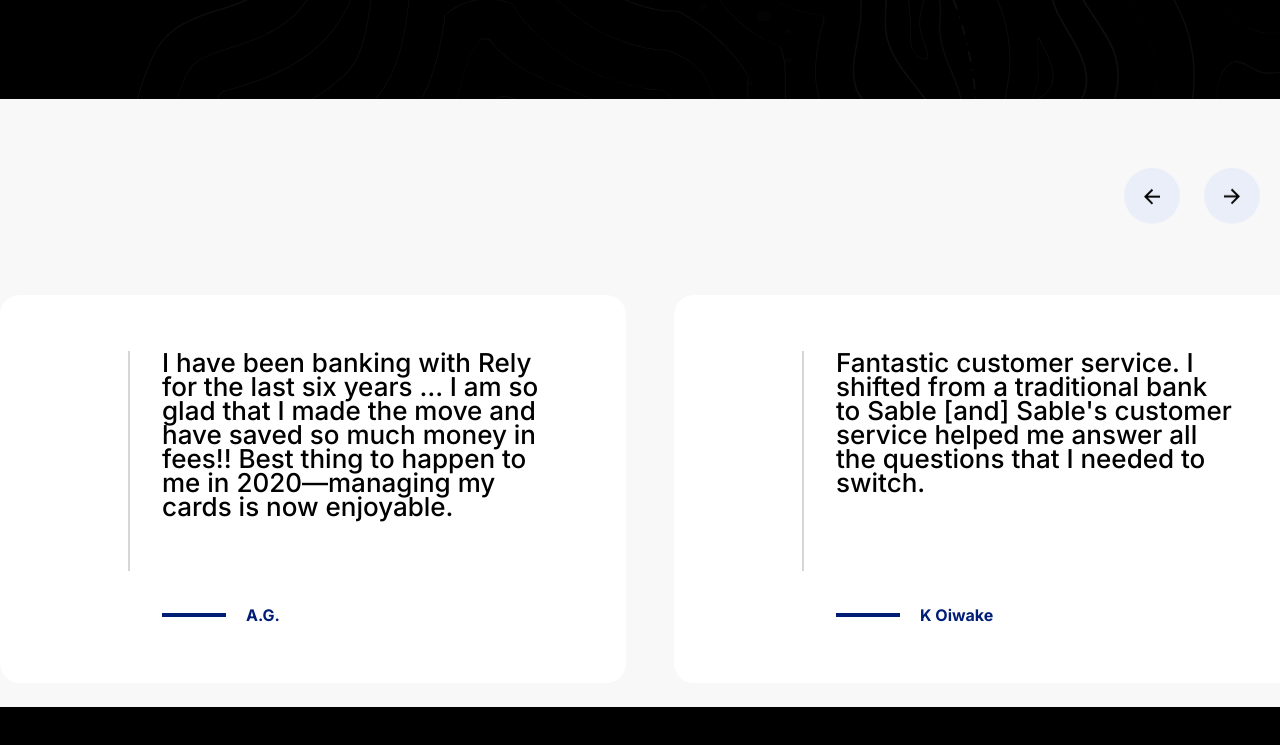
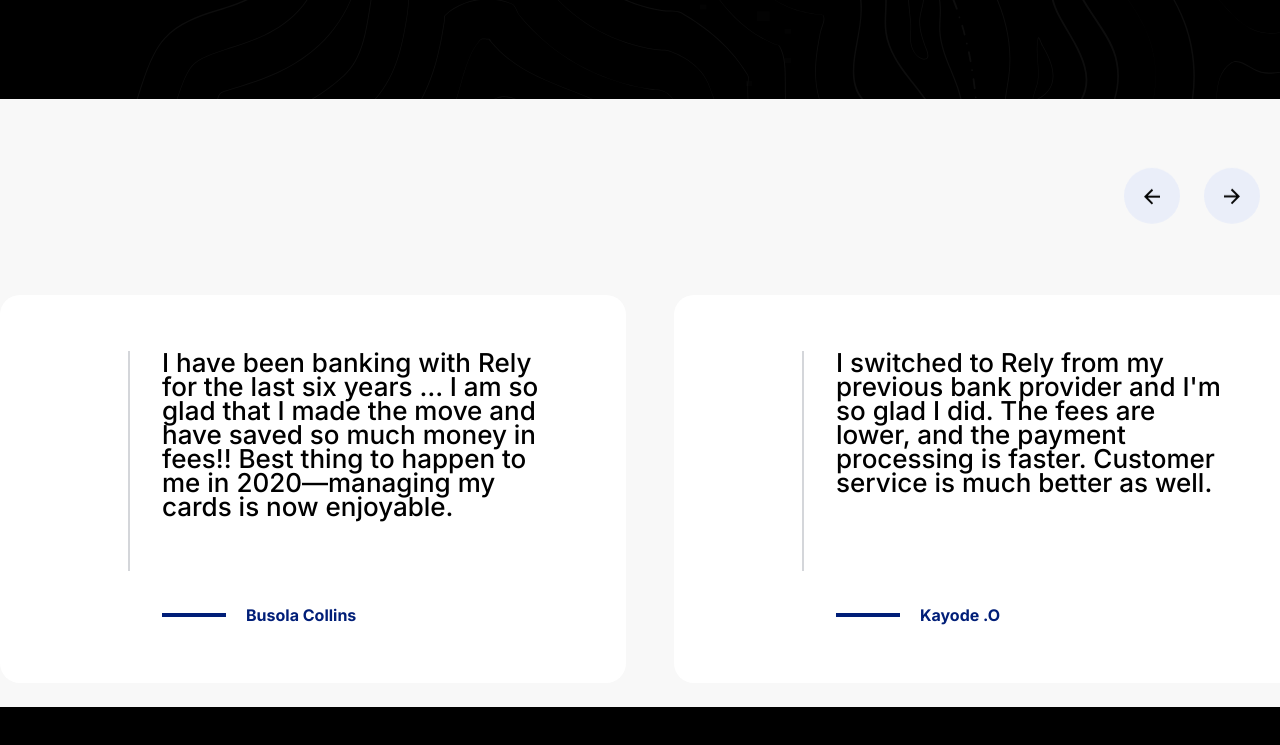
Before and after one commit to CRIMSON-CORP/rely, a website built with Vite: page index.html in a window 1280 px wide. Shown: the part 5595-6340 px from the top of the page. Built offline with nearby package versions, Linux system fonts and the light colour scheme; some packages are replaced by stand-ins of ours; files whose address does not match are found by name.

Commit message:
update copy

```diff
--- a/index.html
+++ b/index.html
@@ -648,27 +648,8 @@
                                         <span></span>
                                         <div class="flex gap-5 items-center">
                                             <span class="w-16 h-1 bg-primary-blue block"></span>
-                                            <span class="font-bold text-primary-blue">A.G.</span>
-                                        </div>
-                                    </div>
-                                </div>
-                                <div class="swiper-slide max-w-xs md:max-w-[626px] !h-auto">
-                                    <div
-                                        class="rounded-[20px] bg-white py-14 pr-16 md:pl-32 grid grid-cols-[auto_auto] gap-8 font-inter h-full"
-                                    >
-                                        <span
-                                            class="w-0.5 min-h-[150px] md:min-h-[220px] bg-[#D4D6DA] block"
-                                        ></span>
-                                        <p class="text-base md:text-[26px]">
-                                            Fantastic customer service. I shifted from a traditional
-                                            bank to Sable [and] Sable's customer service helped me
-                                            answer all the questions that I needed to switch.
-                                        </p>
-                                        <span></span>
-                                        <div class="flex gap-5 items-center">
-                                            <span class="w-16 h-1 bg-primary-blue block"></span>
                                             <span class="font-bold text-primary-blue"
-                                                >K Oiwake</span
+                                                >Busola Collins</span
                                             >
                                         </div>
                                     </div>
@@ -681,15 +662,16 @@
                                             class="w-0.5 min-h-[150px] md:min-h-[220px] bg-[#D4D6DA] block"
                                         ></span>
                                         <p class="text-base md:text-[26px]">
-                                            Fantastic customer service. I shifted from a traditional
-                                            bank to Sable [and] Sable's customer service helped me
-                                            answer all the questions that I needed to switch.
+                                            I switched to Rely from my previous bank provider and
+                                            I'm so glad I did. The fees are lower, and the payment
+                                            processing is faster. Customer service is much better as
+                                            well.
                                         </p>
                                         <span></span>
                                         <div class="flex gap-5 items-center">
                                             <span class="w-16 h-1 bg-primary-blue block"></span>
                                             <span class="font-bold text-primary-blue"
-                                                >K Oiwake</span
+                                                >Kayode .O</span
                                             >
                                         </div>
                                     </div>
@@ -702,15 +684,17 @@
                                             class="w-0.5 min-h-[150px] md:min-h-[220px] bg-[#D4D6DA] block"
                                         ></span>
                                         <p class="text-base md:text-[26px]">
-                                            Fantastic customer service. I shifted from a traditional
-                                            bank to Sable [and] Sable's customer service helped me
-                                            answer all the questions that I needed to switch.
+                                            I was having a lot of problems with fraud with my
+                                            previous card payment processor, but since I switched to
+                                            Rely I haven't had a single issue. Their fraud
+                                            prevention measures are top-notch and their customer
+                                            service is always quick to help if I have any questions.
                                         </p>
                                         <span></span>
                                         <div class="flex gap-5 items-center">
                                             <span class="w-16 h-1 bg-primary-blue block"></span>
                                             <span class="font-bold text-primary-blue"
-                                                >K Oiwake</span
+                                                >Damola Ajayi</span
                                             >
                                         </div>
                                     </div>
@@ -755,7 +739,7 @@
                                         />
                                         <span class="uppercase text-black text-sm">Listen now</span>
                                     </a>
-                                    <div class="items-center flex">
+                                    <div class="items-center flex flex-none">
                                         <div
                                             class="grow shrink basis-0 justify-between items-start flex"
                                         >
@@ -1039,9 +1023,7 @@
                         Thank You,
                         <span class="font-bold" id="user-name-feedback">CHUCHO</span>
                     </h3>
-                    <p class="text-xl mb-6">
-                        Your message and details are secured and well received
-                    </p>
+                    <p class="text-xl mb-6">You would be duly notified on our launch event 🚀</p>
                     <button
                         href="/"
                         class="close-modal-button button bg-secondary-yellow-6 rounded-full px-8 py-3.5 text-primary-blue text-sm leading-tight"
--- a/teams.html
+++ b/teams.html
@@ -400,9 +400,7 @@
                         Thank You,
                         <span class="font-bold" id="user-name-feedback">CHUCHO</span>
                     </h3>
-                    <p class="text-xl mb-6">
-                        Your message and details are secured and well received
-                    </p>
+                    <p class="text-xl mb-6">You would be duly notified on our launch event 🚀</p>
                     <button
                         href="/"
                         class="close-modal-button button bg-secondary-yellow-6 rounded-full px-8 py-3.5 text-primary-blue text-sm leading-tight"
```
